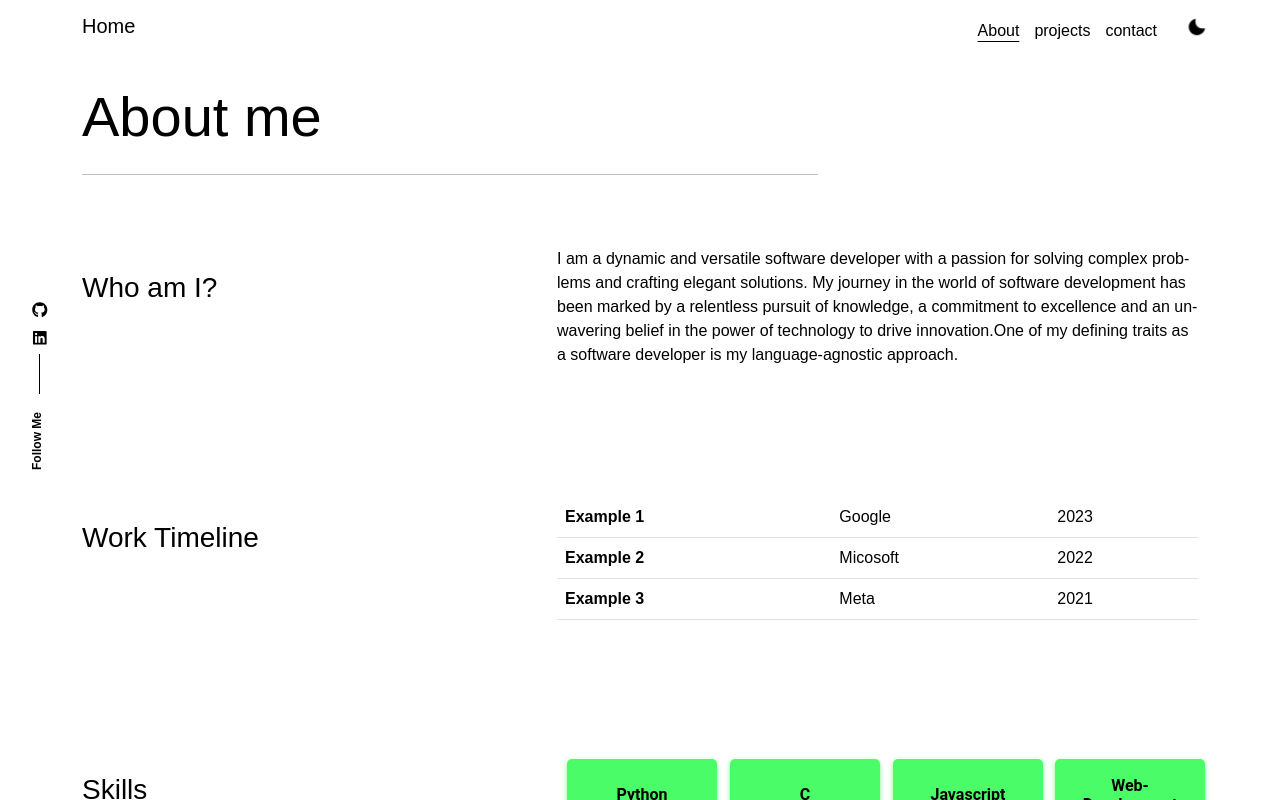
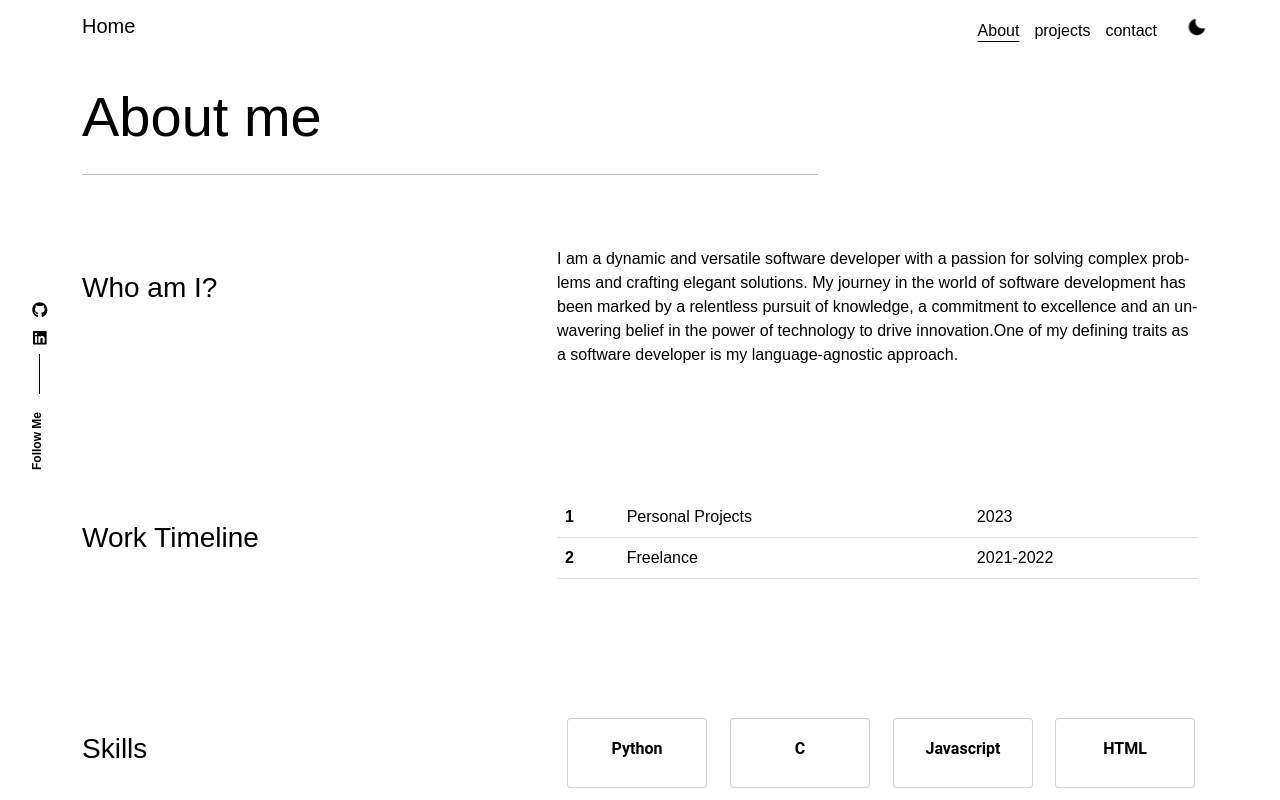
Before and after one commit to jck-bit/portfolio-webpage, a React (Create React App) app: page /about in a window 1280 px wide. Shown: the top 800 px of the page. Built offline with nearby package versions, Linux system fonts and the light colour scheme; a web font is replaced by a local one.

Commit message:
edited the about page

```diff
--- a/src/content_option.js
+++ b/src/content_option.js
@@ -24,20 +24,20 @@ const dataabout = {
     aboutme: "I am a dynamic and versatile software developer with a passion for solving complex problems and crafting elegant solutions. My journey in the world of software development has been marked by a relentless pursuit of knowledge, a commitment to excellence  and an unwavering belief in the power of technology to drive innovation.One of my defining traits as a software developer is my   language-agnostic approach.",
 };
 const worktimeline = [{
-        jobtitle: "Example 1",
-        where: "Google",
+        jobtitle: "1",
+        where: "Personal Projects",
         date: "2023",
     },
     {
-        jobtitle: "Example 2",
-        where: "Micosoft",
-        date: "2022",
+        jobtitle: "2",
+        where: "Freelance",
+        date: "2021-2022",
     },
-    {
-        jobtitle: "Example 3",
-        where: "Meta",
-        date: "2021",
-    },
+    // {
+    //     jobtitle: "Example 3",
+    //     where: "Meta",
+    //     date: "2021",
+    // },
 ];
 
 const skills = [{
@@ -52,7 +52,7 @@ const skills = [{
         name: "Javascript",
     },
     {
-        name: "Web-Development",
+        name: "HTML",
     },
 
     {
--- a/src/pages/about/style.css
+++ b/src/pages/about/style.css
@@ -67,32 +67,30 @@
 }
 
 .skill-card {
-    width: 150px; /* Adjust the width based on your desired size */
-    height: 80px; /* Set a fixed height to make all cards the same size */
+    width: 140px; /* Adjust the width based on your desired size */
+    height: 70px; /* Set a fixed height to make all cards the same size */
     margin: 10px; /* Add some margin between the cards */
-    border: 1px solid #00000000;
-    border-radius: 5px;
-    box-shadow: 0 2px 5px rgba(101, 255, 114, 0.863);
+    border-radius: 4px;
     padding: 15px;
-    background-color: #1efc43cb;
-    position: relative; /* Add relative positioning for the shadow illusion */
-    transform: perspective(1px) translateZ(0); /* Add transform for hovering effect */
+    background-color: #fff;
+    position: relative;
+    transform: perspective(1px) translateZ(0);
     transition: transform 0.3s ease; /* Add transition for smooth animation */
 
-    display: flex; /* Use flex to align items */
+    display: flex;
     flex-direction: column; /* Align items vertically */
     justify-content: center; /* Center items vertically */
     align-items: center; /* Center items horizontally */
 
-    /* Additional styling for the text */
+
     text-align: center;
     font-size: 14px;
     font-weight: 700;
     font-family: 'Roboto', sans-serif;
 }
   .skill-card:hover {
-    transform: translateY(-5px);
-    box-shadow: 0 4px 8px rgb(123, 248, 112);
+    transform: translateY(-3px);
+
 }
 
 .card-title {
```
